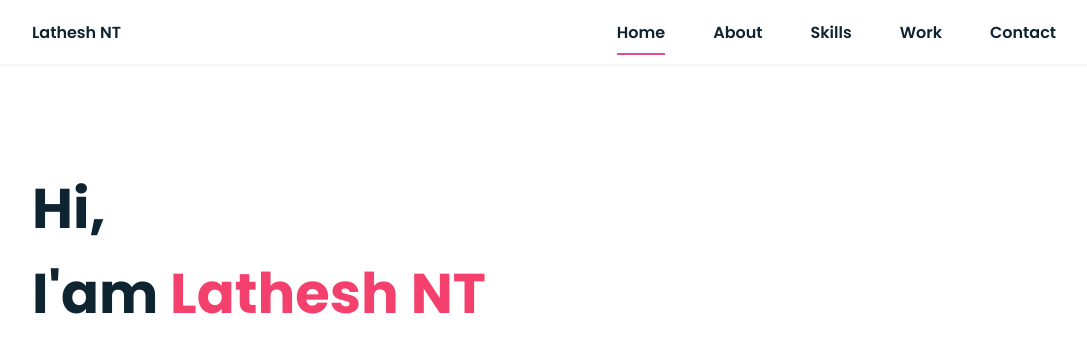
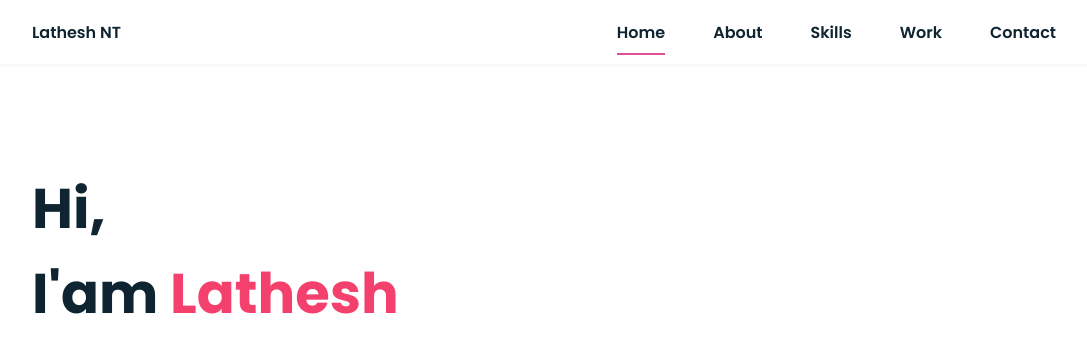
Before and after one commit to Latheshnt/myportfolio.github.io, a plain HTML site: page index.html in a window 1280 px wide. Shown: the top 354 px of the page, without its empty margins (96-1183 px from the left). Drawn offline with nearby package versions, Linux system fonts and the light colour scheme.

Commit message:
changing in the name

```diff
--- a/index.html
+++ b/index.html
@@ -39,7 +39,7 @@
             <!--===== HOME =====-->
             <section class="home bd-grid" id="home">
                 <div class="home__data">
-                    <h1 class="home__title">Hi,<br>I'am <span class="home__title-color">Lathesh NT</span><br> Python developer</h1>
+                    <h1 class="home__title">Hi,<br>I'am <span class="home__title-color">Lathesh</span><br> Python developer</h1>
 
                     <a href="#contact" class="button">Contact</a>
                 </div>
```
